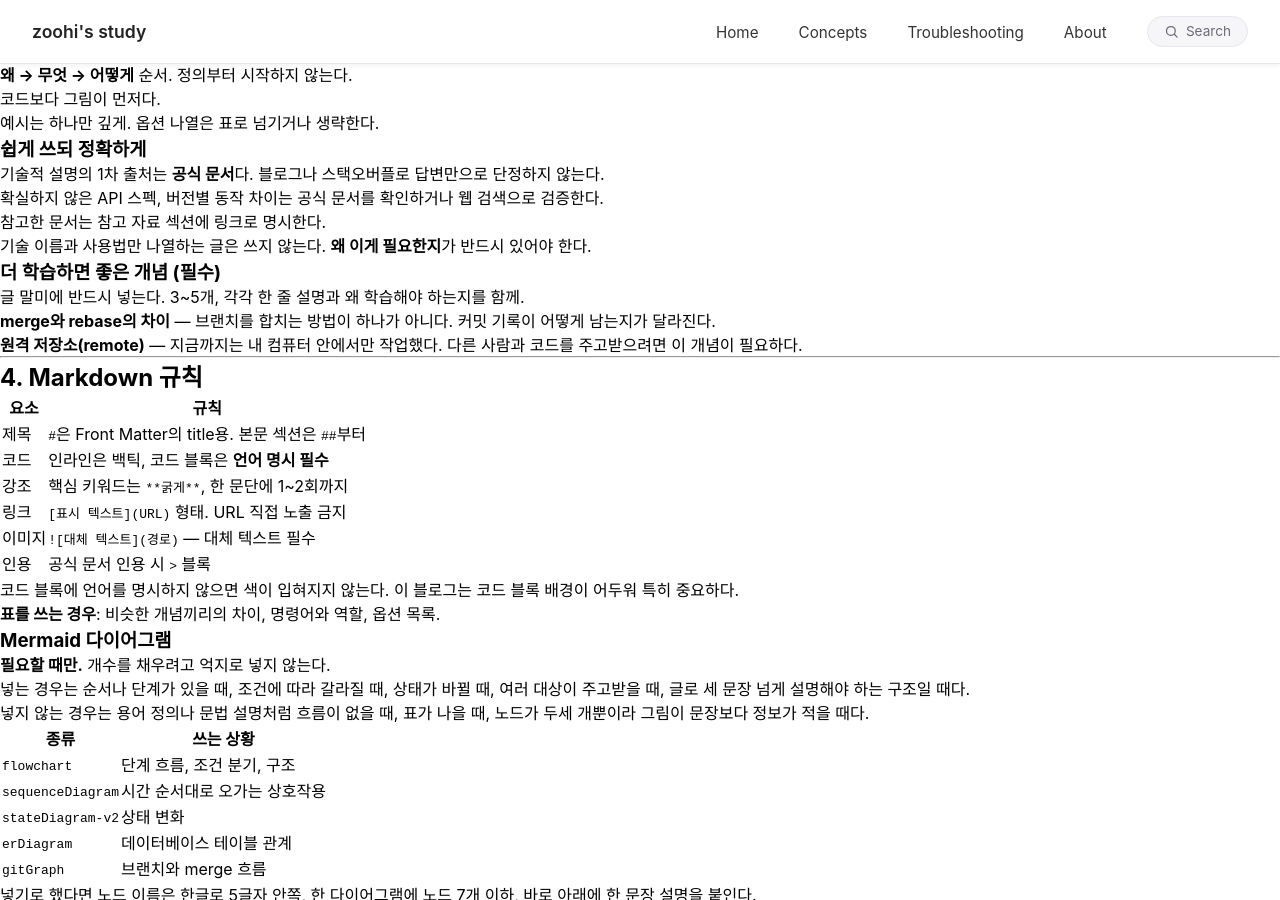
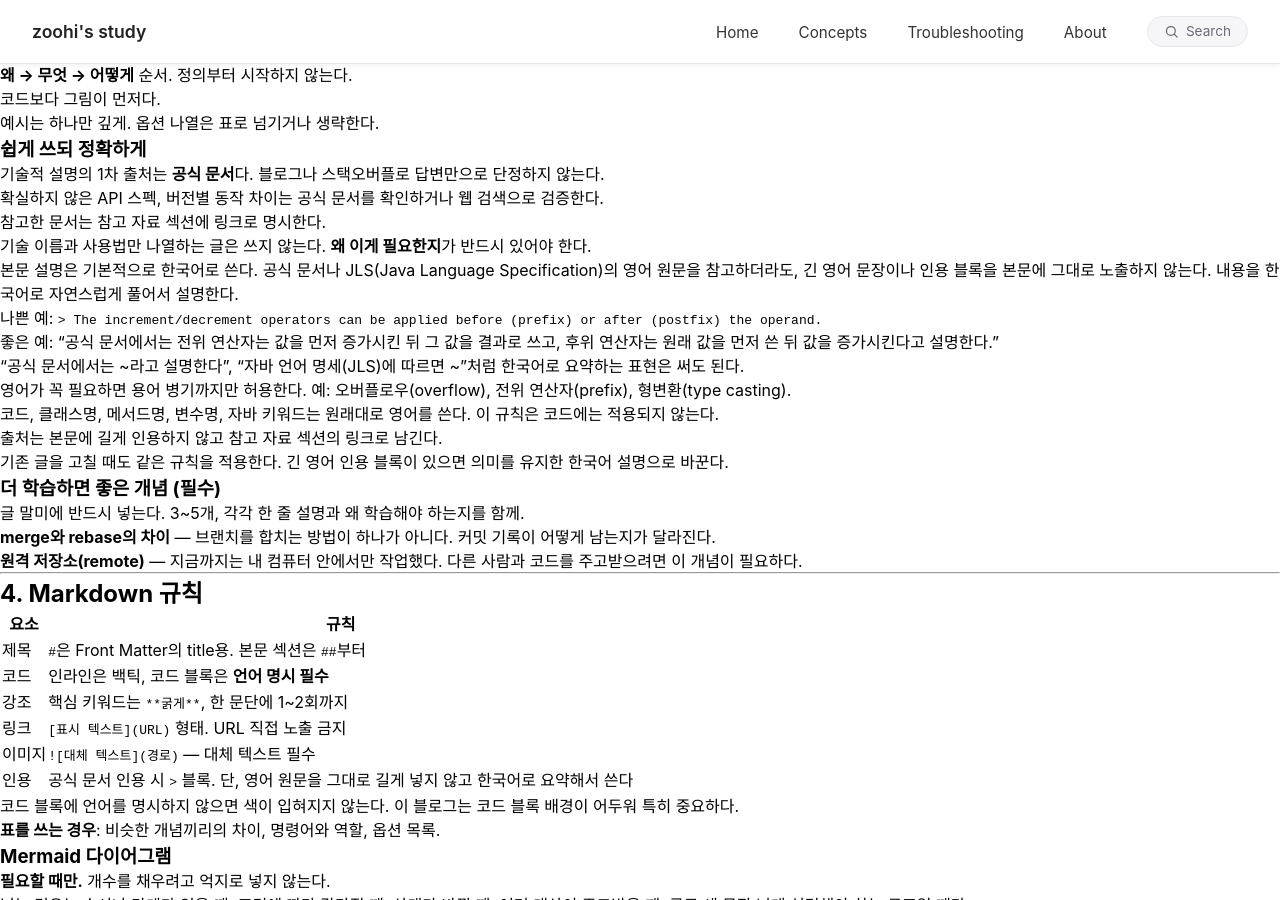
Before and after one commit to JHee0209/my-blog, a Jekyll site: the page built from CLAUDE.md, in a window 1280 px wide and 900 px high, scrolled down 1229 px. Built offline with Jekyll 4.4.1, drawn with Linux system fonts in a browser that asks for light colours; some web fonts are replaced; our own code applies the rules of GitHub Pages for plain Markdown files.

Commit message:
영어 원문 수정

```diff
--- a/CLAUDE.md
+++ b/CLAUDE.md
@@ -86,6 +86,14 @@
 - 확실하지 않은 API 스펙, 버전별 동작 차이는 공식 문서를 확인하거나 웹 검색으로 검증한다.
 - 참고한 문서는 참고 자료 섹션에 링크로 명시한다.
 - 기술 이름과 사용법만 나열하는 글은 쓰지 않는다. **왜 이게 필요한지**가 반드시 있어야 한다.
+- 본문 설명은 기본적으로 한국어로 쓴다. 공식 문서나 JLS(Java Language Specification)의 영어 원문을 참고하더라도, 긴 영어 문장이나 인용 블록을 본문에 그대로 노출하지 않는다. 내용을 한국어로 자연스럽게 풀어서 설명한다.
+  - 나쁜 예: `> The increment/decrement operators can be applied before (prefix) or after (postfix) the operand.`
+  - 좋은 예: "공식 문서에서는 전위 연산자는 값을 먼저 증가시킨 뒤 그 값을 결과로 쓰고, 후위 연산자는 원래 값을 먼저 쓴 뒤 값을 증가시킨다고 설명한다."
+  - "공식 문서에서는 ~라고 설명한다", "자바 언어 명세(JLS)에 따르면 ~"처럼 한국어로 요약하는 표현은 써도 된다.
+  - 영어가 꼭 필요하면 용어 병기까지만 허용한다. 예: 오버플로우(overflow), 전위 연산자(prefix), 형변환(type casting).
+  - 코드, 클래스명, 메서드명, 변수명, 자바 키워드는 원래대로 영어를 쓴다. 이 규칙은 코드에는 적용되지 않는다.
+  - 출처는 본문에 길게 인용하지 않고 참고 자료 섹션의 링크로 남긴다.
+  - 기존 글을 고칠 때도 같은 규칙을 적용한다. 긴 영어 인용 블록이 있으면 의미를 유지한 한국어 설명으로 바꾼다.
 
 ### 더 학습하면 좋은 개념 (필수)
 
@@ -105,7 +113,7 @@
 | 강조 | 핵심 키워드는 `**굵게**`, 한 문단에 1~2회까지 |
 | 링크 | `[표시 텍스트](URL)` 형태. URL 직접 노출 금지 |
 | 이미지 | `![대체 텍스트](경로)` — 대체 텍스트 필수 |
-| 인용 | 공식 문서 인용 시 `>` 블록 |
+| 인용 | 공식 문서 인용 시 `>` 블록. 단, 영어 원문을 그대로 길게 넣지 않고 한국어로 요약해서 쓴다 |
 
 코드 블록에 언어를 명시하지 않으면 색이 입혀지지 않는다. 이 블로그는 코드 블록 배경이 어두워 특히 중요하다.
 
```
